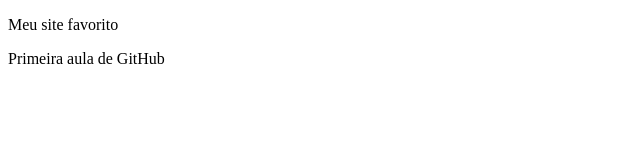
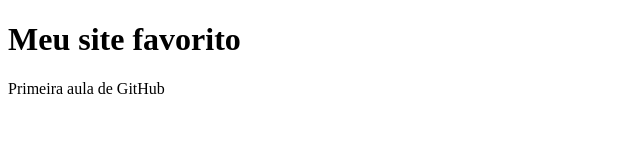
Before and after one commit to pedraomk/Aulagit, a plain HTML site: page index.html in a window 1280 px wide. Shown: the whole page, without its empty margins (0-640 px from the left). Drawn offline with Linux system fonts and the light colour scheme.

Commit message:
atulizei o meu projeto

```diff
--- a/index.html
+++ b/index.html
@@ -6,7 +6,7 @@
     <title>Document</title>
 </head>
 <body>
-    <p>Meu site favorito</p>
+    <h1>Meu site favorito</h1>
     <p>Primeira aula de GitHub</p>
 </body>
 </html>
```
